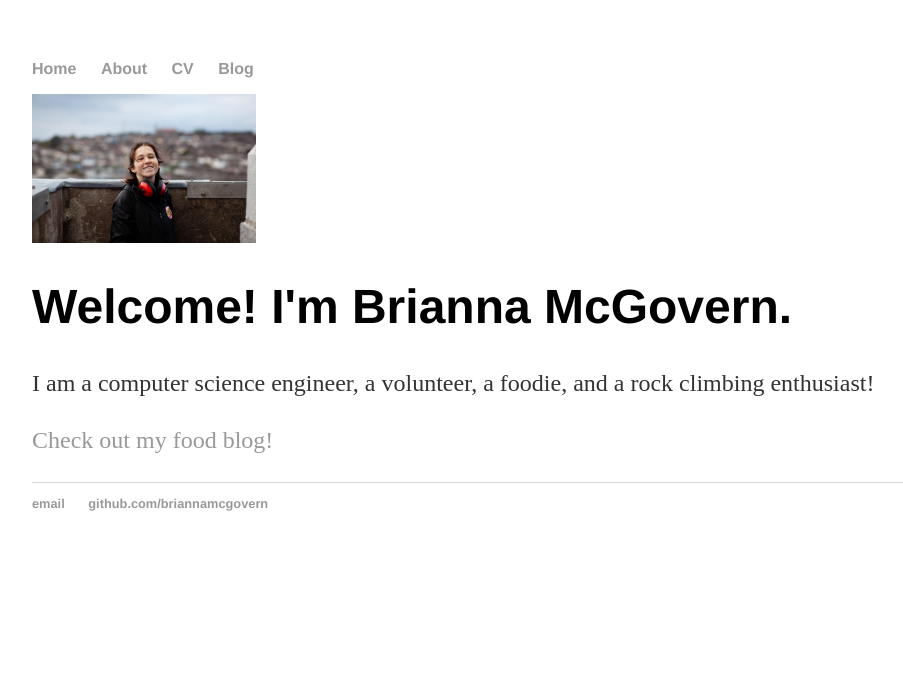
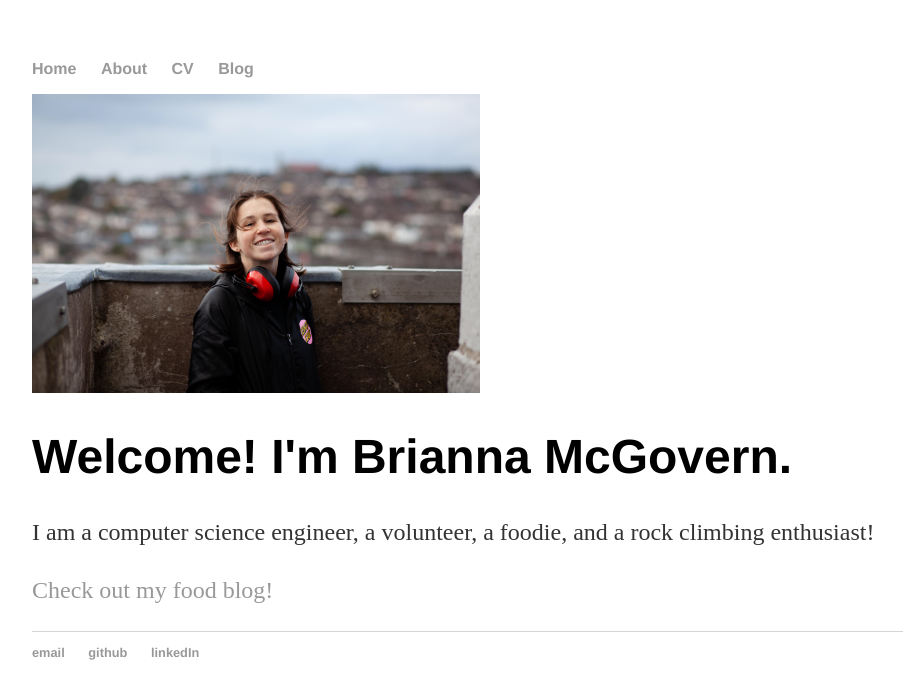
Before and after one commit to bmcgovern007/bmcgovern007.github.io, a Jekyll site: the page built from index.html, in a window 1280 px wide. Shown: the top 699 px of the page, without its empty margins (160-1063 px from the left). Built offline with Jekyll 4.4.1, drawn with Linux system fonts in a browser that asks for light colours.

Commit message:
small-changes

```diff
--- a/_layouts/default.html
+++ b/_layouts/default.html
@@ -22,7 +22,8 @@
 			<footer>
 	    		<ul>
 	        		<li><a href="mailto:bmcgovern007@gmail.com">email</a></li>
-	        		<li><a href="https://github.com/briannamcgovern">github.com/briannamcgovern</a></li>
+	        		<li><a href="https://github.com/briannamcgovern">github</a></li>
+				<li><a href="https://www.linkedin.com/in/brianna-mcgovern/">linkedIn</a></li>
 				</ul>
 			</footer>
 		</body>
--- a/index.html
+++ b/index.html
@@ -2,7 +2,7 @@
 layout: default
 title: Brianna McGovern Home Page
 ---
-<img src="profile.jpg" class="profile" width="25%" height="25%">
+<img src="profile.jpg" class="profile" width="50%" height="50%">
 
 <div class="blurb">
 	<h1>Welcome! I'm Brianna McGovern.</h1>
```
